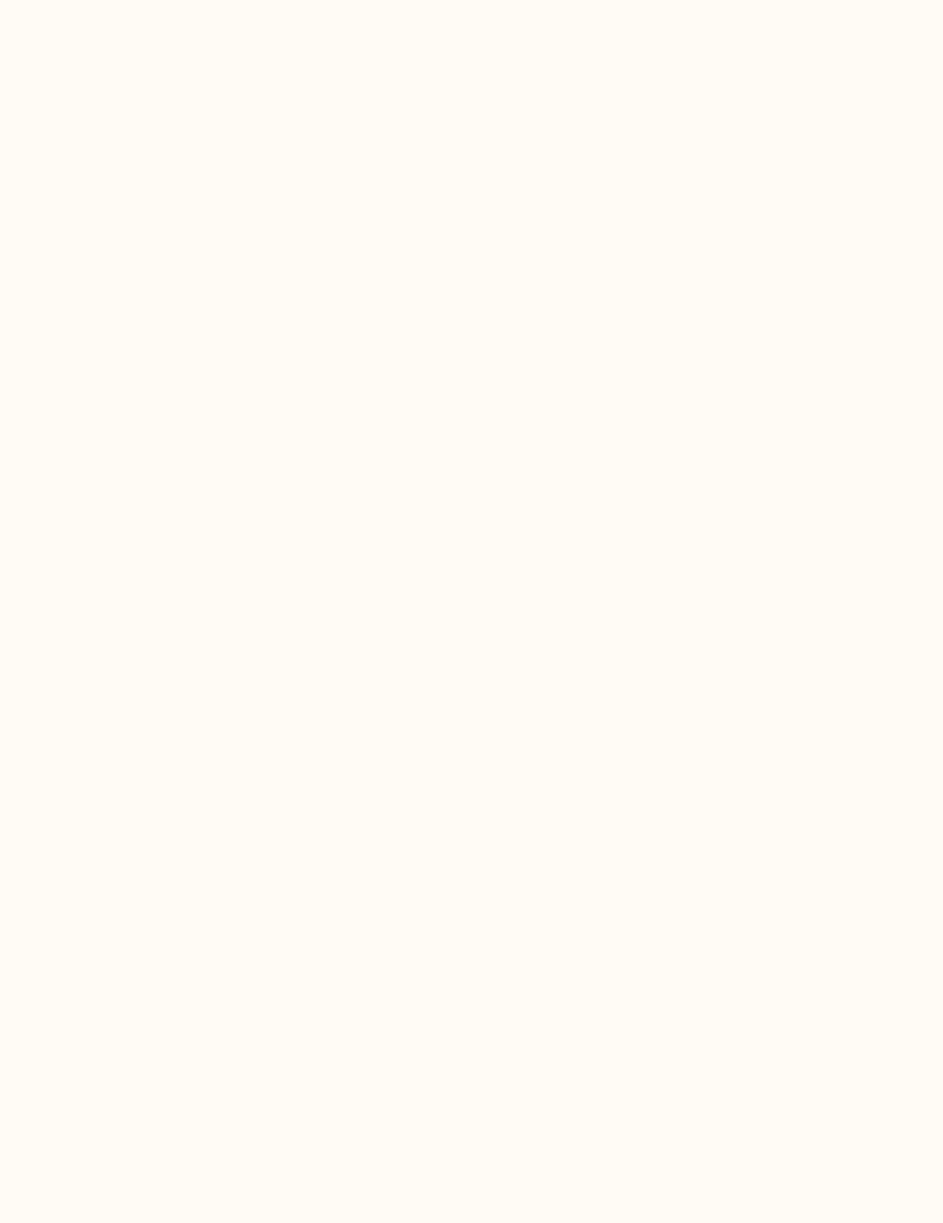
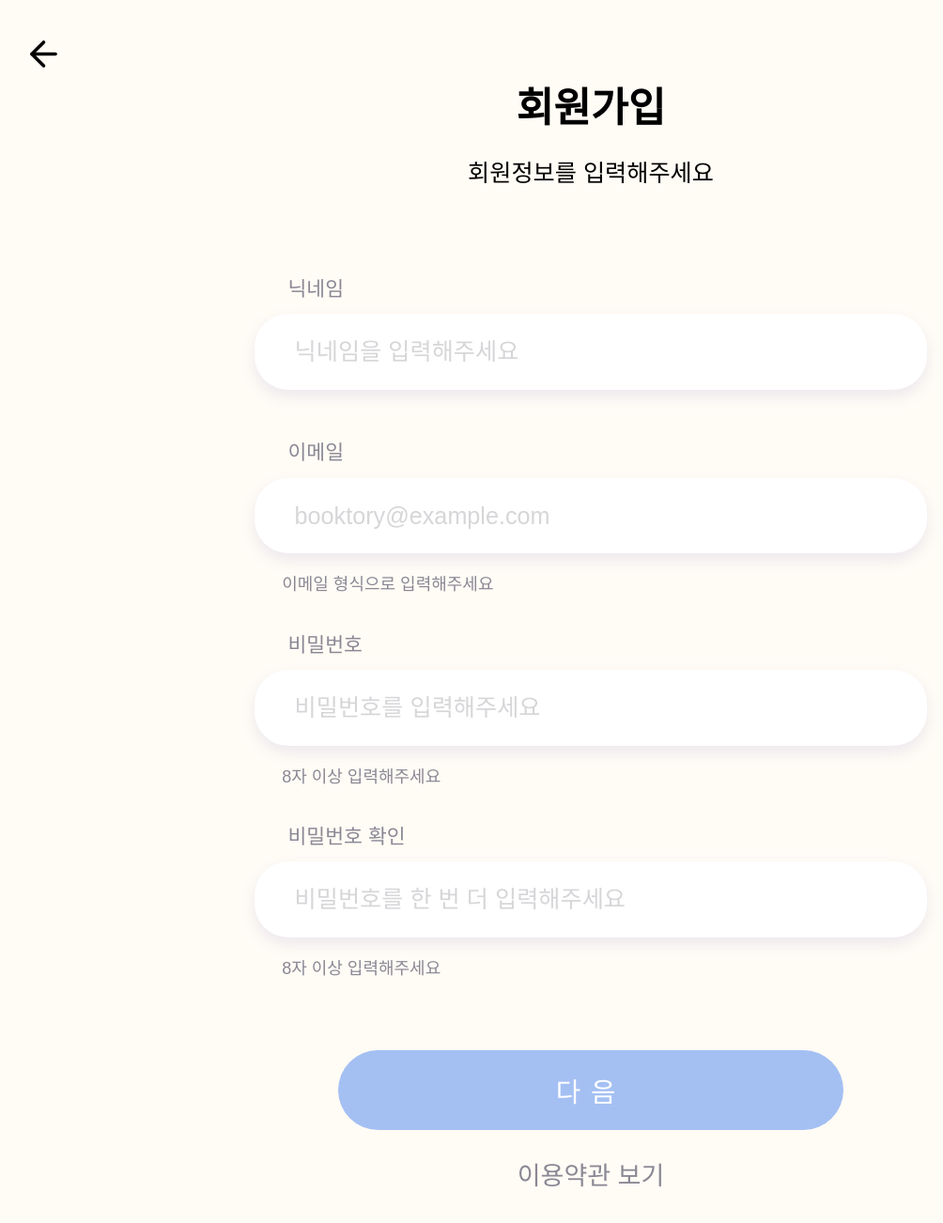
Before and after one commit to booktory/booktory, a Vue app in the folder frontend/: page /register in a window 1280 px wide. Shown: the top 1302 px of the page at 94% size, without its empty margins (11-1015 px from the left). Before the commit the page ends 800 px from the top, so only its background shows below. Built offline with nearby package versions, Linux system fonts and the light colour scheme.

Commit message:
[#S05P13A607-35] design: 회원가입 페이지 디자인

```diff
--- a/frontend/src/router/index.js
+++ b/frontend/src/router/index.js
@@ -1,6 +1,5 @@
 import Vue from "vue";
 import VueRouter from "vue-router";
-import Home from "@/views/Home.vue";
 
 Vue.use(VueRouter);
 
@@ -8,13 +7,7 @@ const routes = [
   {
     path: "/",
     name: "Home",
-    component: Home,
-  },
-
-  {
-    path: "/email",
-    name: "Email",
-    component: () => import("@/views/accounts/Email.vue"),
+    component: () => import("@/views/Home.vue"),
   },
 
   // 로그인
@@ -24,11 +17,25 @@ const routes = [
     component: () => import("@/views/accounts/Login.vue"),
   },
 
+  // 회원가입
+  {
+    path: "/register",
+    name: "Register",
+    component: () => import("@/views/accounts/Register.vue"),
+  },
+
   // 비밀번호 찾기
   {
     path: "/password",
     name: "FindPassword",
     component: () => import("@/views/accounts/FindPassword.vue"),
+  },
+
+  // 홈 화면(내 클럽 보기)
+  {
+    path: "/club",
+    name: "MyClub",
+    component: () => import("@/views/clubs/MyClub.vue"),
   },
 ];
 
--- a/frontend/src/views/accounts/Email.vue
+++ /dev/null
@@ -1,135 +0,0 @@
-<template>
-  <div class="login">
-    <div class="container">
-      <div class="navbar">
-        <router-link to="/">
-          <img class="icon" src="@/assets/icons/arrow-left.svg" alt="" />
-        </router-link>
-      </div>
-      <div class="title">
-        <p class="main_title">이메일을 입력해주세요!</p>
-        <p class="sub_title">로그인 또는 회원가입에 필요합니다</p>
-      </div>
-      <div class="input_outer">
-        <input type="text" id="email" class="input_inner" placeholder="booktori@example.com" />
-        <p class="message">8자 이상 입력해주세요</p>
-      </div>
-      <button type="button" class="btn">확인</button>
-      <router-link to="/find">
-        <p class="find_password">비밀번호 찾기</p>
-      </router-link>
-    </div>
-  </div>
-</template>
-
-<style scoped>
-.navbar {
-  text-align: left;
-}
-
-.icon {
-  width: 24px;
-  height: 24px;
-  margin: 20px 0 0 20px;
-}
-
-.title {
-  width: 89.3%;
-  height: 59px;
-  display: flex;
-  flex-direction: column;
-  justify-content: center;
-  align-items: stretch;
-  gap: 12px;
-  margin: 56px 5.3% 41px 5.3%;
-  padding: 0;
-}
-
-.main_title {
-  margin: 0;
-  height: 29px;
-  font-family: NotoSansKR;
-  font-size: 24px;
-  font-weight: bold;
-  line-height: 1.2;
-  text-align: center;
-  color: #212121;
-}
-
-.sub_title {
-  margin: 0;
-  height: 18px;
-  font-family: NotoSansKR;
-  font-size: 15px;
-  line-height: 1.2;
-  text-align: center;
-  color: #212121;
-}
-
-.input_outer {
-  display: inline-block;
-  text-align: left;
-  width: 315px;
-  height: 40px;
-  border-radius: 24px;
-  box-shadow: 0 4px 8px 0 rgba(142, 141, 208, 0.16);
-  background-color: #ffffff;
-}
-
-.input_inner {
-  width: 275px;
-  padding: 13px 20px 12px;
-  border: 0;
-  background: transparent;
-}
-
-.input_inner::placeholder {
-  font-family: NotoSansKR;
-  font-size: 15px;
-  line-height: 1.2;
-  color: #d6d6d9;
-}
-
-.input_outer .message {
-  height: 12px;
-  margin-left: 20px;
-  font-family: NotoSansKR;
-  font-size: 10px;
-  line-height: 1.2;
-  text-align: left;
-  color: #8a8894;
-}
-
-.btn {
-  width: 213px;
-  height: 48px;
-  display: flex;
-  justify-content: center;
-  align-items: center;
-  margin: 200px auto 12px;
-  padding: 20px 32px;
-  border-radius: 50px;
-  border: 0;
-  background-color: #a4c0f3;
-  flex-grow: 0;
-  font-family: NotoSansKR;
-  font-size: 20px;
-  line-height: 1.2;
-  letter-spacing: 7px;
-  text-align: center;
-  color: #ffffff;
-}
-
-.find_password {
-  height: 18px;
-  font-family: NotoSansKR;
-  font-size: 15px;
-  line-height: 1.2;
-  text-align: center;
-  color: #8a8894;
-}
-
-a {
-  text-decoration: none;
-}
-</style>
--- a/frontend/src/views/accounts/FindPassword.vue
+++ b/frontend/src/views/accounts/FindPassword.vue
@@ -14,7 +14,11 @@
       <div class="input-div m-top-10">
         <label for="user_email">이메일</label>
         <div>
-          <input type="text" id="user_email" placeholder="booktory@example.com" />
+          <input
+            type="text"
+            id="user_email"
+            placeholder="booktory@example.com"
+          />
         </div>
         <p class="message">이메일 형식으로 입력해주세요</p>
       </div>
--- /dev/null
+++ b/frontend/src/views/accounts/Register.vue
@@ -0,0 +1,149 @@
+<template>
+  <div class="register">
+    <div class="container">
+      <div class="navbar">
+        <img
+          class="icon"
+          alt="arrow-left"
+          src="@/assets/icons/arrow-left.svg"
+          @click="$router.go(-1)"
+        />
+      </div>
+      <h4 class="title">회원가입</h4>
+      <p class="sub-title">회원정보를 입력해주세요</p>
+      <div class="input-div m-top-10">
+        <label for="nickname">닉네임</label>
+        <div>
+          <input
+            v-model="registerData.nickname"
+            type="text"
+            id="nickname"
+            placeholder="닉네임을 입력해주세요"
+          />
+        </div>
+      </div>
+      <div class="input-div">
+        <label for="email">이메일</label>
+        <div>
+          <input
+            v-model="registerData.email"
+            type="text"
+            id="email"
+            placeholder="booktory@example.com"
+          />
+        </div>
+        <p class="message">이메일 형식으로 입력해주세요</p>
+      </div>
+      <div class="input-div">
+        <label for="password">비밀번호</label>
+        <div>
+          <input
+            v-model="registerData.password"
+            type="password"
+            id="password"
+            placeholder="비밀번호를 입력해주세요"
+          />
+        </div>
+        <p class="message">8자 이상 입력해주세요</p>
+      </div>
+      <div class="input-div">
+        <label for="passwordConfirm">비밀번호 확인</label>
+        <div>
+          <input
+            v-model="registerData.passwordConfirm"
+            type="password"
+            id="passwordConfirm"
+            placeholder="비밀번호를 한 번 더 입력해주세요"
+          />
+        </div>
+        <p class="message">8자 이상 입력해주세요</p>
+      </div>
+      <button type="button" class="button-2 m-top-10" @click="clickRegister">
+        다음
+      </button>
+      <router-link to="password">
+        <p class="text-link">이용약관 보기</p>
+      </router-link>
+    </div>
+  </div>
+</template>
+
+<script>
+import axios from "axios";
+import Swal from "sweetalert2";
+
+export default {
+  name: "Register",
+  data() {
+    return {
+      registerData: {
+        nickname: "",
+        email: "",
+        password: "",
+        passwordConfirm: "",
+      },
+    };
+  },
+  methods: {
+    clickRegister() {
+      let timerInterval;
+      Swal.fire({
+        title: "인증 메일 발송 중",
+        html: "조금만 기다려주세요.",
+        timer: 4000,
+        timerProgressBar: true,
+        onBeforeOpen: () => {
+          Swal.showLoading();
+          timerInterval = setInterval(() => {
+            const content = Swal.getContent();
+            if (content) {
+              const b = content.querySelector("b");
+              if (b) {
+                b.textContent = Swal.getTimerLeft();
+              }
+            }
+          }, 100);
+        },
+        onClose: () => {
+          clearInterval(timerInterval);
+        },
+      });
+      axios
+        .post("/users", {
+          nickname: this.registerData.nickname,
+          email: this.registerData.email,
+          password: this.registerData.password,
+        })
+        .then((res) => {
+          Swal.fire({
+            icon: "success",
+            title: "이메일 발송 완료",
+            html: "회원가입 인증 메일을 보내드렸어요.<br>이메일을 확인해주세요!",
+          });
+          console.log(res.data);
+        })
+        .catch((error) => {
+          Swal.fire({
+            icon: "error",
+            title: "회원가입 실패",
+            text: "회원가입에 실패했습니다!",
+          });
+          console.log(error);
+        });
+    },
+  },
+};
+</script>
+
+<style scoped>
+.social-login img {
+  width: 4.8em;
+  height: 4.8em;
+  margin: 5% 1.5%;
+}
+
+.text-div * {
+  color: var(--grey);
+  margin: 0.6em auto;
+}
+</style>
```
